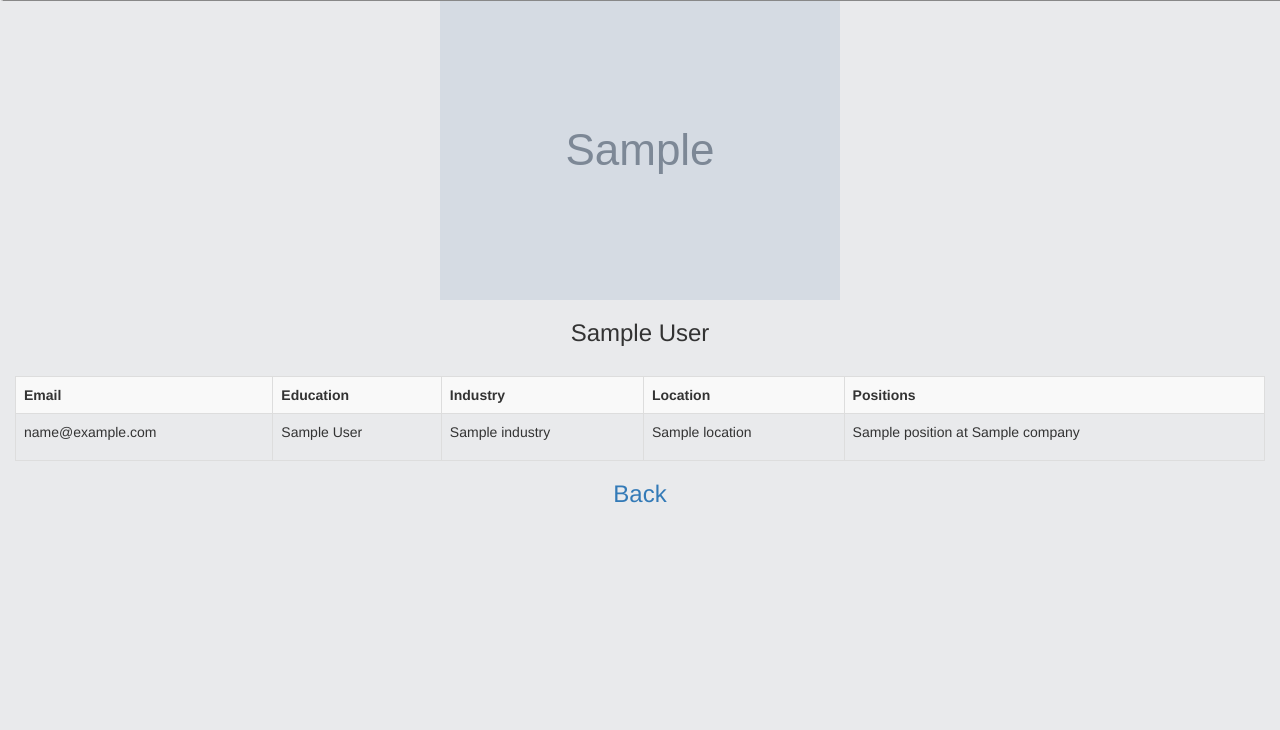
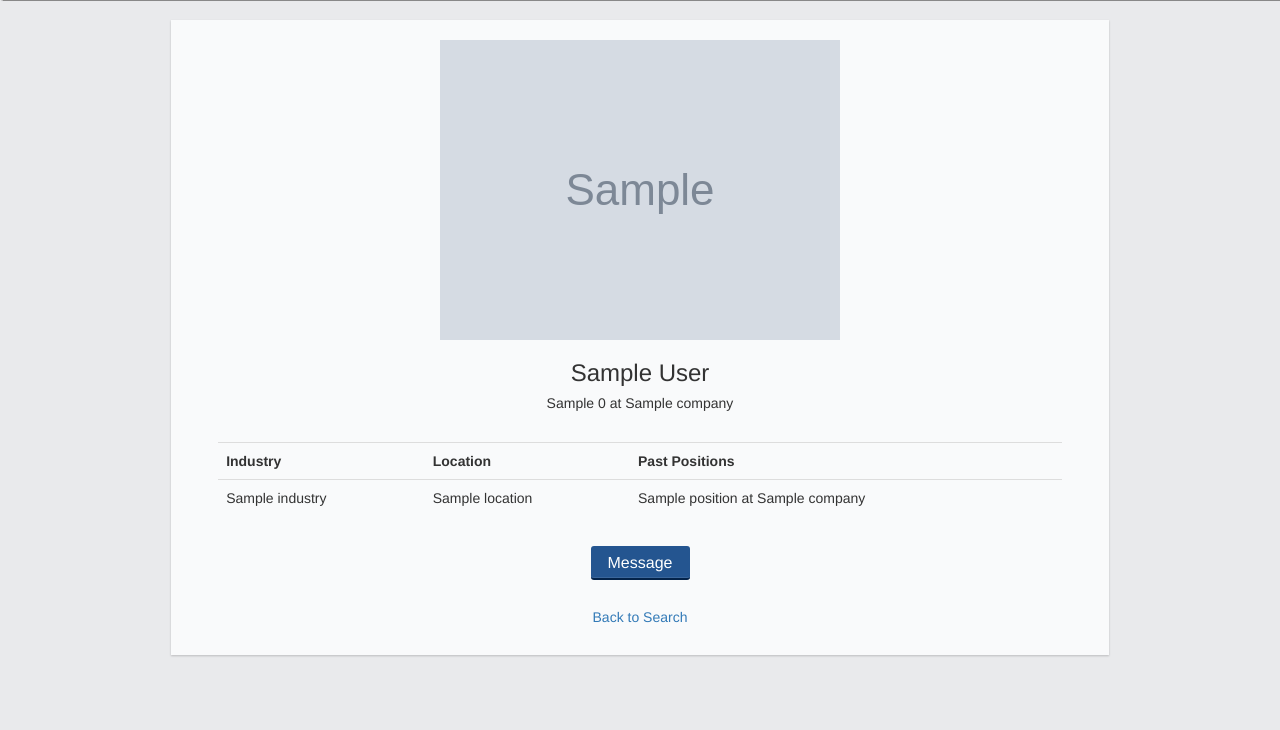
Before and after one commit to kcole16/hypementor-old, a Django app: template templates/dashboard/mentor_profile.html in a window 1280 px wide. Shown: the part 70-800 px from the top of the page. Run offline with Django 3.2, Linux system fonts and the light colour scheme; the template is opened without the code that fills it: most values are stand-ins (such as "Sample title", 1, 10 or a date in 2020); grey boxes marked "Sample" are stand-in pictures; some libraries are stand-ins or nearby versions.

Commit message:
Fix bugs, make mentor profile nice

```diff
--- a/static/css/base.css
+++ b/static/css/base.css
@@ -10,6 +10,7 @@
   background: #e9eaec;
 }
 .container-fluid#navbar {
+  margin-left: 15px;
   background:url("http://www.virginia.edu/virginia/images/uva-logo-white.png") 0 0 no-repeat;
 
 }
@@ -63,7 +64,7 @@
 }
 input#mentors {
   font-size: 16px;
-  min-height: 70px;
+  height: 70px;
   float: left;
   min-width: 350px;
   text-transform: none;
@@ -74,17 +75,29 @@
   box-shadow: none;
 }
 
+div.form-group.search-icon {
+  height: 10px;
+}
+
 div.form-group#query {
-  height: 70px;
+  height: 60px;
   margin-right: 30%;
 }
 input:focus{
     outline:none;
     background:none;
+}
 
+div.form-group#submit {
+  height: 20px;
 }
+
+form.form-inline {
+  border-bottom: solid 1px #EEE;
+}
+
 .search-form {
-  min-height: 70px;
+  min-height: 105px;
   width: 75%;
   background-color: #f9fafb;
   box-shadow:  0 1px 2px 0 rgba(0,0,0,.2);
@@ -93,7 +106,6 @@
 }
 
 .search-form form {
-  margin-left: 10px;
   float: left;
   width: 100%;
   min-width: 500px;
@@ -117,8 +129,7 @@
 }
 .results img {
   padding-top: 10px;
-/*  padding-left: 20px;
-*/  border-color: transparent;
+  border-color: transparent;
   border-width: 5px;
 }
 .details {
@@ -179,12 +190,12 @@
   font-weight: 500;
   font-size: 16px;
 }
-.ph-btn-white {
+.ph-btn-orange {
     background-color: #FF7400;
     border-color: #A74C00;
 
 }
-.ph-btn-white:hover, .ph-btn-white:focus, .ph-btn-white:active {
+.ph-btn-orange:hover, .ph-btn-orange:focus, .ph-btn-orange:active {
     background-color: #E57111;
     border-color: #A74C00;
 }
@@ -208,6 +219,9 @@
     background-color: #B8BFC7;
     border-color: #AAB3BB;
 }
+
+/* Autocomplete */
+
 .twitter-typeahead { width: 100%; }
 .twitter-typeahead .tt-input, .twitter-typeahead .tt-hint { width: 100%; margin: 0px; padding: 8px 12px; border: 2px solid #ccc; outline: none; }
 .twitter-typeahead .tt-input:focus { border: 2px solid #0097cf; }
@@ -218,7 +232,6 @@
 .twitter-typeahead .tt-dropdown-menu .tt-suggestion p { margin: 0; }
 .twitter-typeahead .tt-dropdown-menu .tt-suggestion a { color: #000; text-decoration: none; }
 .twitter-typeahead .tt-dropdown-menu .tt-suggestion em { font-weight: bold; font-style: normal; }
-
 
 .industry {
   font-size: 16px;
@@ -235,7 +248,26 @@
 
 .category {
   text-align: left;
+  padding-left: 3px;
   border: 4px solid white;
-  background-color: #F5F5F5;
+  background-color: #f36f21;
+  color: white;
   font-weight: bold;
 }
+
+/* Mentor profile */
+
+.mentor_profile {
+  margin-top: 20px;
+  width: 75%;
+  box-shadow:  0 1px 2px 0 rgba(0,0,0,.2);
+  margin-right: auto;
+  margin-left: auto;
+  min-height: 100px;
+  text-transform: none;
+  background-color: #f9fafb;
+}
+
+.info {
+  width: 90%;
+}
--- a/static/css/jquery.tagsinput.css
+++ b/static/css/jquery.tagsinput.css
@@ -1,4 +1,5 @@
 div.tagsinput {
+    padding-top: 5px;
     width:70%;
     height:70px;
     display: table-cell;
--- a/templates/dashboard/mentor_profile.html
+++ b/templates/dashboard/mentor_profile.html
@@ -3,30 +3,35 @@
 
 {% block content %}
 <br>
+<div class="mentor_profile">
+  <br>
   <img src="{{mentor.picture_url}}">
   <h3>{{ mentor.first_name }} {{ mentor.last_name }}</h3>
+  <h5>{{ mentor.positions.0.title }} at {{ mentor.positions.0.company }}</h5>
   <br>
-<table class="table table-striped table-bordered">
+  <table class="table info">
     <tr>
-    <th>Email</th>
-    <th>Education</th>
       <th>Industry</th>
       <th>Location</th>
-    <th>Positions</th>
+      <th>Past Positions</th>
     </tr>
     <tr>
-    <td>{{mentor.email}}</td>
-    <td>{{ mentor.first_name }} {{ mentor.last_name }}</td>
       <td>{{ mentor.industry }}</td>
       <td>{{ mentor.location }}</td>
       <td>
         {% for position in mentor.positions %}
+          {% if position.company != mentor.positions.0.company %}
           <p>{{ position.title }} at {{ position.company }}</p>
+          {% endif %}
         {% endfor %}
       </td>
     </tr>
   </table>
-<h3><a href="{% url 'home' %}">Back</a></h3>
+  <a href="{% url 'message' %}/?mi={{ mentor.linkedin_id }}"><button class="ph-button ph-btn-blue">Message</button></a>
+  <br><br>
+  <h5><a href="{% url 'home' %}">Back to Search</a></h5>
+  <br>
+</div>
  <!--
       <div id="content"></div>
       <script type="text/javascript" src="{{ STATIC_URL }}js/dashboard.js"></script>
--- a/templates/dashboard/message.html
+++ b/templates/dashboard/message.html
@@ -6,7 +6,7 @@
 <br> <br>
 {% if submitted == False %}
 
-<h4>Send Message to {{ mentor.first_name }} {{ mentor.last_name }}</h4><br>
+<h4>Send a message to {{ mentor.first_name }} {{ mentor.last_name }}</h4><br>
 <div class="message-form">
   <form class="form-horizontal message-form" method="post" action="{% url 'message'%}" role="form" >
   {% csrf_token %}
```
Also changed, not shown: apps/dashboard/views.py (+2 -7 lines), static/js/dashboard.js (+25 -8 lines), static/js/jquery.tagsinput.js. Lines whose indentation alone changed are shown as unchanged.
